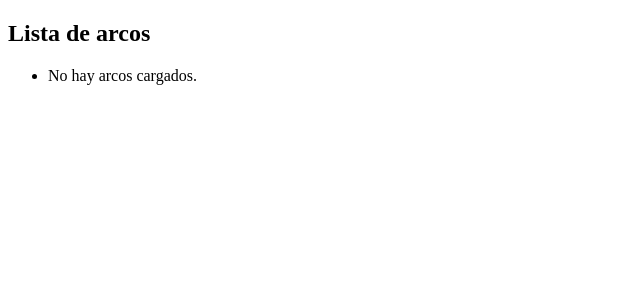
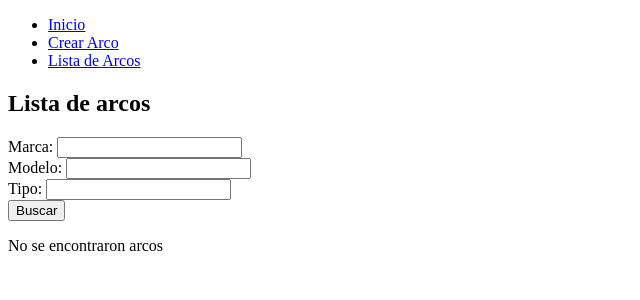
Before and after one commit to LuisMariaGomez/CODERHOUSE_Python, a Django app: page /lista_arcos/ in a window 1280 px wide. Shown: the top 300 px of the page, without its empty margins (0-640 px from the left). Run offline with Django 5.2, Linux system fonts and the light colour scheme; data that the repository does not hold is empty.

Commit message:
ante ultima clase

```diff
--- /dev/null
+++ b/inicio/forms.py
@@ -0,0 +1,13 @@
+from django import forms
+
+class CrearArco(forms.Form):
+    marca = forms.CharField(max_length=100)
+    modelo = forms.CharField(max_length=100)
+    potencia = forms.IntegerField()
+    precio = forms.DecimalField(max_digits=10, decimal_places=2)
+    tipo = forms.CharField(max_length=50)
+
+class BuscarArcoForm(forms.Form):
+    marca = forms.CharField(max_length=100, required=False)
+    modelo = forms.CharField(max_length=100, required=False)
+    tipo = forms.CharField(max_length=50, required=False)
--- /dev/null
+++ b/inicio/templates/base.html
@@ -0,0 +1,23 @@
+<!DOCTYPE html>
+<html lang="en">
+<head>
+    <meta charset="UTF-8">
+    <meta name="viewport" content="width=device-width, initial-scale=1.0">
+    <title>
+        {% block title %}{% endblock %}
+    </title>
+</head>
+<body>
+    <nav>
+        <ul>
+            <li><a href="{% url 'inicio' %}">Inicio</a></li>
+            <li><a href="{% url 'crear_arco' %}">Crear Arco</a></li>
+            <li><a href="{% url 'lista_arcos' %}">Lista de Arcos</a></li>
+        </ul>
+    </nav>
+    <main>
+        {% block contenido %}
+        {% endblock %}
+    </main>
+</body>
+</html>
--- a/inicio/templates/lista_arcos.html
+++ b/inicio/templates/lista_arcos.html
@@ -1,19 +1,26 @@
+{% extends 'base.html' %}
 
-<!DOCTYPE html>
-<html lang="en">
-<head>
-    <meta charset="UTF-8">
-    <meta name="viewport" content="width=device-width, initial-scale=1.0">
-    <title>Listado de arcos</title>
-</head>
-<body>
-    <h2>Lista de arcos</h2>
-    <ul>
-        {% for arco in arcos %}
-            <li>Marca: {{ arco.marca }} | Modelo: {{ arco.modelo }} | Potencia: {{ arco.potencia }} libras | Tipo: {{ arco.tipo }} | Precio: ${{ arco.precio }}</li>
-        {% empty %}
-            <li>No hay arcos cargados.</li>
-        {% endfor %}
-    </ul>
-</body>
-</html>
+{% block title %}Lista de Arcos{% endblock %}
+
+{% block contenido %}
+
+<h2>Lista de arcos</h2>
+<form action="{% url 'lista_arcos' %}" method="GET">
+    {{formulario}}
+    <input type="submit" value="Buscar">
+</form>
+{% if arcos %}
+<ul>
+    {% for arco in arcos %}
+        <li>
+            Marca: {{ arco.marca }} | Modelo: {{ arco.modelo }} | Potencia: {{ arco.potencia }} libras | Tipo: {{ arco.tipo }} | Precio: ${{ arco.precio }}</li>
+            | <a href="{% url 'ver_arco' arco.id %}">Ver Detalles</a>
+            | <a href="{% url 'editar_arco' arco.id %}">Editar</a>
+            | <a href="{% url 'eliminar_arco' arco.id %}">Eliminar</a>
+    {% endfor %}
+</ul>
+{% else %}
+    <p>No se encontraron arcos</p>
+{% endif %}
+
+{% endblock %}
--- a/inicio/urls.py
+++ b/inicio/urls.py
@@ -1,9 +1,12 @@
 from django.urls import path
-from inicio.views import inicio, crear_arco, lista_arcos
+from inicio.views import inicio, crear_arco, lista_arcos, ver_arco, EditarArco, EliminarArco
 
 
 urlpatterns = [
     path('', inicio, name='inicio'),
-    path('crear_arco/<marca>/<modelo>/<potencia>/<precio>/<tipo>/', crear_arco, name='crear_arco'),
+    path('crear_arco/', crear_arco, name='crear_arco'),
     path('lista_arcos/', lista_arcos, name='lista_arcos'),
+    path('ver_arco/<int:arco_id>/', ver_arco, name='ver_arco'),
+    path('editar_arco/<pk>/', EditarArco.as_view(), name='editar_arco'),
+    path('eliminar_arco/<pk>/', EliminarArco.as_view(), name='eliminar_arco'),
 ]
--- a/inicio/views.py
+++ b/inicio/views.py
@@ -1,15 +1,56 @@
-from django.shortcuts import render
+from django.shortcuts import render, redirect
 from django.http import HttpResponse
 from inicio.models import Arco
+from inicio.forms import CrearArco, BuscarArcoForm
+from django.views.generic.edit import UpdateView, DeleteView
+from django.urls import reverse_lazy
 
 def inicio (request):
     return render(request, 'inicio.html')
 
-def crear_arco(request, marca, modelo, potencia, precio, tipo):
-    arco = Arco(marca=marca, modelo=modelo, potencia=potencia, precio=precio, tipo=tipo)
-    arco.save()
-    return render(request, 'crear_arco.html', {'arco_guardado' : arco})
+def crear_arco(request):
+    if request.method == 'POST':
+        formulario = CrearArco(request.POST)
+        if formulario.is_valid():
+            datos = formulario.cleaned_data
+            arco = Arco(
+                marca=datos['marca'],
+                modelo=datos['modelo'],
+                potencia=datos['potencia'],
+                precio=datos['precio'],
+                tipo=datos['tipo']
+            )
+            arco.save()
+            return redirect('lista_arcos')
+    else:
+        formulario = CrearArco()
+    return render(request, 'crear_arco.html', {'formulario': formulario})
 
 def lista_arcos(request):
+    formulario = BuscarArcoForm(request.GET)
     arcos = Arco.objects.all()
-    return render(request, 'lista_arcos.html', {'arcos': arcos})
+    if formulario.is_valid():
+        info_a_buscar = formulario.cleaned_data
+        if info_a_buscar.get('marca'):
+            arcos = arcos.filter(marca__icontains=info_a_buscar['marca'])
+        if info_a_buscar.get('modelo'):
+            arcos = arcos.filter(modelo__icontains=info_a_buscar['modelo'])
+        if info_a_buscar.get('tipo'):
+            arcos = arcos.filter(tipo__icontains=info_a_buscar['tipo'])
+
+    return render(request, 'lista_arcos.html', {'arcos': arcos, 'formulario': formulario})
+
+def ver_arco(request, arco_id):
+    arco = Arco.objects.get(id=arco_id)
+    return render(request, 'ver_arco.html', {'arco': arco})
+
+class EditarArco(UpdateView):
+    model = Arco
+    template_name = 'editar_arco.html'
+    success_url = reverse_lazy('lista_arcos')
+    fields = '__all__'
+
+class EliminarArco(DeleteView):
+    model = Arco
+    template_name = 'eliminar_arco.html'
+    success_url = reverse_lazy('lista_arcos')
```
Also changed, not shown: inicio/templates/crear_arco.html (+15 -19 lines), inicio/templates/editar_arco.html (added, +13 -0 lines), inicio/templates/eliminar_arco.html (added, +15 -0 lines), inicio/templates/ver_arco.html (added, +14 -0 lines), templates/inicio.html (+9 -11 lines), 1 other file.
